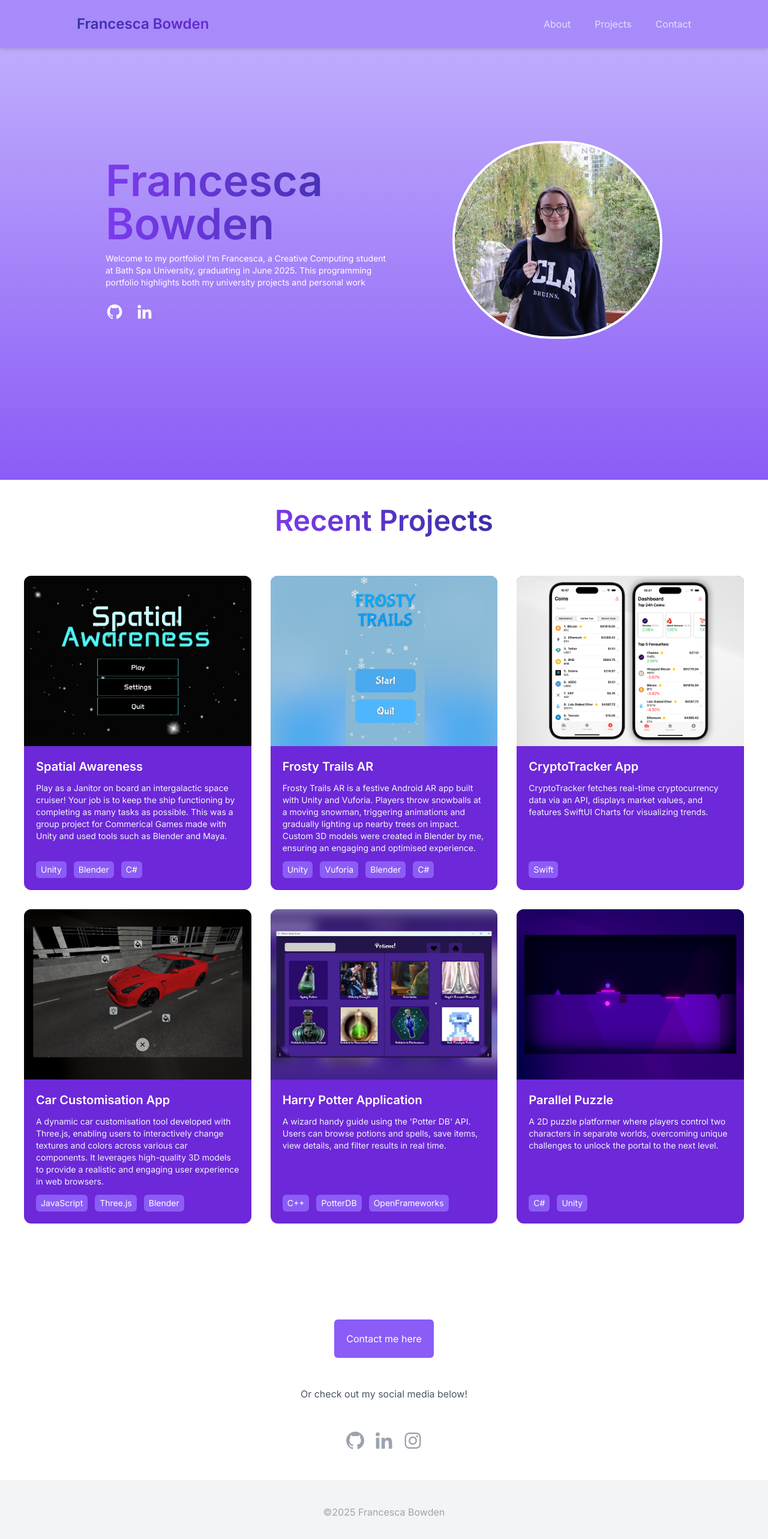
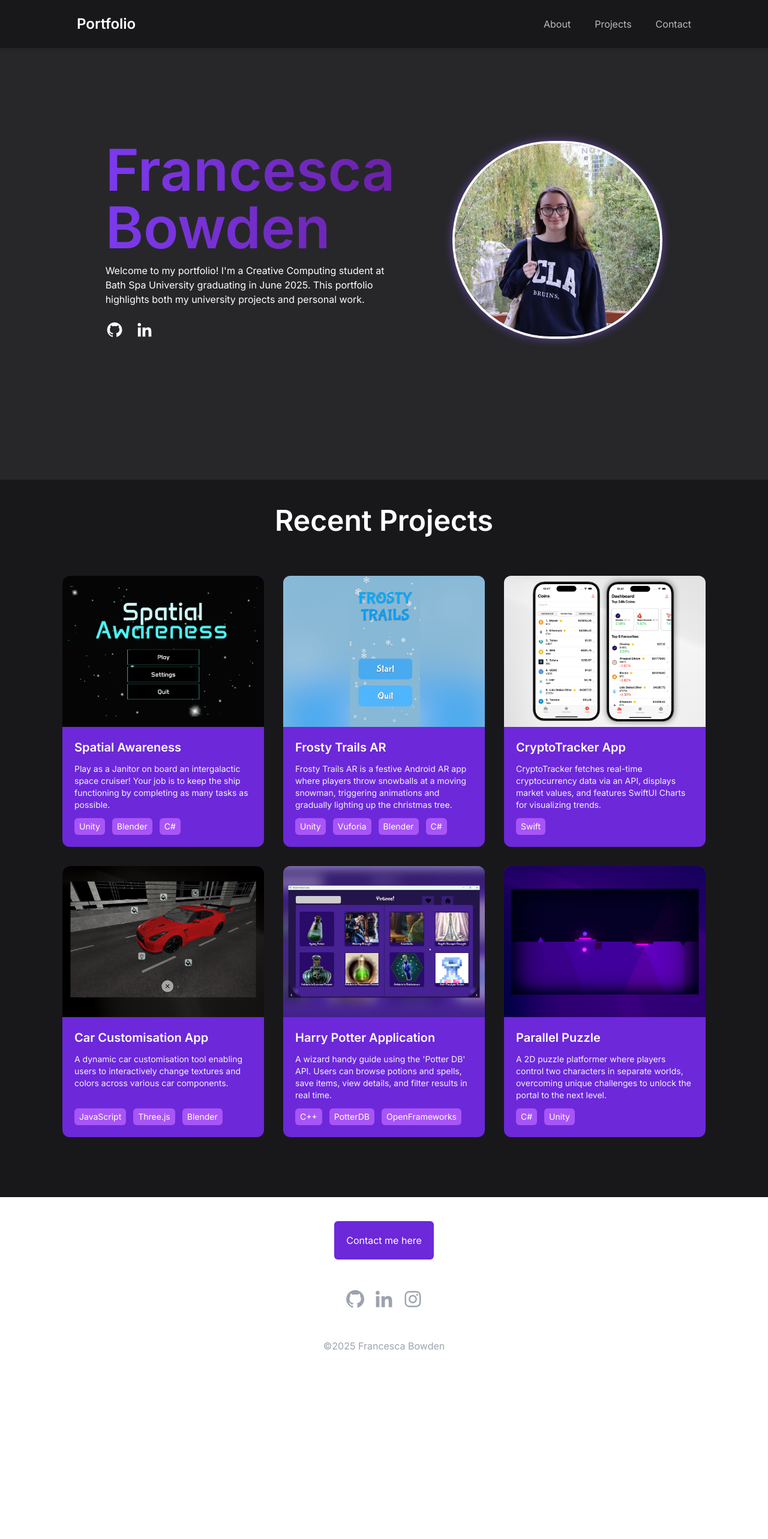
Before and after one commit to FranBowden/Portfolio, a React (Vite) app: page / in a window 1280 px wide. Shown: the top 2566 px of the page at 60% size. After the commit the page ends 2296 px from the top, so only its background shows below. Built offline with nearby package versions, Linux system fonts and the light colour scheme.

Commit message:
Updated Tailwindcss Style

```diff
--- a/src/App.jsx
+++ b/src/App.jsx
@@ -7,7 +7,7 @@ import Projects from "./Components/Projects";
 function App() {
   return (
     <div className="min-h-screen">
-      <div className="fixed top-0 -z-10 min-h-screen w-full bg-gradient-to-b from-violet-300 to-violet-500"></div>
+      <div className="fixed top-0 -z-10 min-h-screen w-full bg-zinc-800"></div>
       <Navbar />
       <About />
       <Projects />
--- a/src/Components/About.jsx
+++ b/src/Components/About.jsx
@@ -1,6 +1,8 @@
 import React from "react";
 import { motion } from "framer-motion";
-import { BiLogoGithub, BiLogoLinkedin } from "react-icons/bi";
+import { BiArrowFromTop, BiLogoGithub, BiLogoLinkedin } from "react-icons/bi";
+
+import { GoArrowDown } from "react-icons/go";
 
 import image from "../../public/profile.jpeg";
 const About = () => {
@@ -23,16 +25,16 @@ const About = () => {
           transition={{ duration: 0.8, delay: 0.4 }}
           className="flex flex-col items-center md:items-start justify-center gap-3"
         >
-          <h1 className="bg-clip-text text-5xl md-text-6xl lg:text-7xl font-semibold text-center md:text-left text-transparent bg-gradient-to-r from-violet-600 to-indigo-800">
+          <h1 className="bg-clip-text text-5xl md-text-6xl lg:text-8xl font-semibold text-center md:text-left text-transparent bg-gradient-to-r from-violet-600 to-purple-800">
             Francesca Bowden
           </h1>
           {/*   <h3 className="text-xl md-text-2xl lg:text-3xl font-lgiht text-center md:text-left text-white">
             Software Engineer
           </h3> */}
-          <p className="text-sm text-white text-center md:text-left text-pretty">
-            Welcome to my portfolio! I'm Francesca, a Creative Computing student
-            at Bath Spa University, graduating in June 2025. This programming
-            portfolio highlights both my university projects and personal work
+          <p className="text-2sm text-white text-center md:text-left text-pretty">
+            Welcome to my portfolio! I'm a Creative Computing student at Bath
+            Spa University graduating in June 2025. This portfolio highlights
+            both my university projects and personal work.
           </p>
           <div className="flex gap-5 mt-3">
             <a href="https://github.com/FranBowden" target="_blank">
@@ -49,7 +51,7 @@ const About = () => {
 
         <img
           src={image}
-          className="w-[250px] md:w-[350px] rounded-full border-4 border-white  hover:scale-105  transition-all duration-500"
+          className="w-[250px] md:w-[350px] rounded-full border-4 border-white shadow-[0px_0px_15px] shadow-violet-500/60 hover:scale-105  transition-all duration-500"
           alt="profile-image"
         />
       </motion.div>
--- a/src/Components/Contacts.jsx
+++ b/src/Components/Contacts.jsx
@@ -9,21 +9,20 @@ import {
 
 const Contacts = () => {
   return (
-    <div className="mx-auto w-full min-h-[20vh] bg-white" id="contact">
+    <div className="mx-auto w-full min-h-[20vh]" id="contact">
       <motion.div
         initial={{ opacity: 0, y: 50 }}
         whileInView={{ opacity: 1, y: 0 }}
         viewport={{ once: true }}
         transition={{ duration: 0.5, delay: 0.1 }}
-        className=" mx-auto mt-20 flex items-center justify-center flex-col gap-8 sm:gap-12"
+        className=" mx-auto flex items-center justify-center flex-col gap-8 sm:gap-12"
       >
         <a href="mailto:francescalbowden@gmail.com">
-          <button className="mt-10  hover:bg-violet-600 hover:scale-110  transition-all duration-300 text-white relative overflow-hidden group rounded-md bg-violet-500  p-5">
+          <button className="mt-10  hover:bg-violet-900 hover:scale-110  transition-all duration-300 text-white relative overflow-hidden group rounded-md bg-violet-700  p-5">
             Contact me here
           </button>
         </a>
 
-        <p className="text-gray-600"> Or check out my social media below!</p>
         <div class="flex space-x-3  text-gray-400">
           <a href="https://github.com/FranBowden">
             <BiLogoGithub className="text-4xl hover:text-violet-600 hover:scale-110  hover:translate-y-[-5px]  transition-all duration-300" />
@@ -37,7 +36,7 @@ const Contacts = () => {
           </a>
         </div>
 
-        <footer className="w-full border-t bg-gray-100 border-gray-100 p-10">
+        <footer className="w-full pb-10">
           <div className="text-gray-400 text-center text-sm sm:text-base hover:text-gray-300 transition-colors">
             ©2025 Francesca Bowden
           </div>
--- a/src/Components/Navbar.jsx
+++ b/src/Components/Navbar.jsx
@@ -5,13 +5,13 @@ const Navbar = () => {
   const [isMenuOpen, setIsMenuOpen] = useState(false);
 
   return (
-    <header className="fixed top-0 w-full  drop-shadow-md bg-violet-400 z-50">
+    <header className="fixed top-0 w-full  drop-shadow-md bg-zinc-900 z-50">
       <nav className="max-w-7xl mx-auto py-6 px-6 lg:px-32 flex items-center justify-between text-white">
         <a
           href="#about"
-          className=" text-transparent bg-gradient-to-l from-violet-700 to-indigo-800 text-xl md:text-2xl font-semibold bg-clip-text hover:scale-110 transition-all duration-300"
+          className=" text-transparent bg-white text-xl md:text-2xl font-semibold bg-clip-text hover:scale-110 transition-all duration-300"
         >
-          Francesca Bowden
+          Portfolio
         </a>
         <ul className="hidden md:flex gap-10">
           <li className="opacity-70 hover:opacity-100 transition-opacity duration-300">
@@ -38,20 +38,20 @@ const Navbar = () => {
         </button>
 
         {isMenuOpen && (
-          <ul className="md:hidden absolute top-16 left-0 right-0 bg-violet-400 space-y-5 py-10 text-center">
-            <li className="group px-10 opacity-80 hover:opacity-100 transition-opacity">
+          <ul className="md:hidden absolute top-16 left-0 right-0 bg-zinc-900 text-center">
+            <li className="group p-2 px-10 opacity-80 hover:bg-zinc-800 hover:opacity-100 transition-all">
               <a href="#about" onClick={() => setIsMenuOpen(false)}>
                 <span className="text-lg">About</span>
               </a>
             </li>
 
-            <li className="group px-10 opacity-80 hover:opacity-100 transition-opacity">
+            <li className="group p-2 px-10 opacity-80 hover:bg-zinc-800 hover:opacity-100 transition-all">
               <a href="#projects" onClick={() => setIsMenuOpen(false)}>
                 <span className="text-lg">Projects</span>
               </a>
             </li>
 
-            <li className="group px-10 opacity-80 hover:opacity-100 transition-opacity">
+            <li className="group p-2 px-10 opacity-80 hover:bg-zinc-800 hover:opacity-100 transition-all">
               <a href="#contact" onClick={() => setIsMenuOpen(false)}>
                 <span className="text-lg">Contact</span>
               </a>
--- a/src/Components/Projects.jsx
+++ b/src/Components/Projects.jsx
@@ -3,14 +3,14 @@ import { motion } from "framer-motion";
 import { projectData } from "../Data/projectData";
 const Projects = () => {
   return (
-    <div id="projects">
-      <div className="mx-auto max-w-7xl p-4 sm:p-10 text-white flex flex-col gap-10 sm:gap-16 items-center justify-center">
+    <div className="bg-zinc-900 pb-[60px] " id="projects">
+      <div className="mx-auto max-w-6xl p-4 sm:p-10 text-white flex flex-col gap-10 sm:gap-16 items-center justify-center ">
         <motion.h1
           initial={{ opacity: 0, y: 20 }}
           whileInView={{ opacity: 1, y: 0 }}
           viewport={{ once: true }}
           transition={{ duration: 0.8 }}
-          className="text-4xl sm:text-5xl font-semibold text-transparent bg-clip-text bg-gradient-to-r from-violet-600 to-indigo-800 p-1"
+          className="text-4xl sm:text-5xl font-semibold text-transparent bg-clip-text bg-white p-1"
         >
           Recent Projects
         </motion.h1>
@@ -27,12 +27,9 @@ const Projects = () => {
               href={project.link}
               key={project.id}
               target="_blank"
-              className="flex bg-violet-700  flex-col rounded-xl bg-violet-400 overflow-hidden cursor-pointer transition-all duration-300 hover:scale-105"
+              className="flex flex-col rounded-xl bg-violet-700 overflow-hidden cursor-pointer hover:bg-violet-900 transition-all duration-300 hover:scale-105"
             >
-              <img
-                src={project.image}
-                className="hover:scale-105 transition-transform duration-300"
-              ></img>
+              <img src={project.image} />
 
               <div className="flex flex-col gap-3 bg-grey-900 p-5 transition-colors duration-300 hover:bg-violet-900 flex-grow">
                 <h3 className="text-xl font-semibold text-white">
@@ -43,7 +40,7 @@ const Projects = () => {
                   {project.technologies.map((tech, index) => (
                     <span
                       key={index}
-                      className="px-2 py-1 bg-violet-500 rounded-md text-sm"
+                      className="px-2 py-1 bg-purple-500 rounded-md text-sm"
                     >
                       {tech}
                     </span>
--- a/src/Data/projectData.js
+++ b/src/Data/projectData.js
@@ -11,7 +11,7 @@ export const projectData = [
     image: project1,
     title: "Spatial Awareness",
     description:
-      "Play as a Janitor on board an intergalactic space cruiser! Your job is to keep the ship functioning by completing as many tasks as possible. This was a group project for Commerical Games made with Unity and used tools such as Blender and Maya.",
+      "Play as a Janitor on board an intergalactic space cruiser! Your job is to keep the ship functioning by completing as many tasks as possible. ",
     link: "https://github.com/McEw3965/CommercialGames",
     technologies: ["Unity", "Blender", "C#"],
   },
@@ -20,7 +20,7 @@ export const projectData = [
     image: project2,
     title: "Frosty Trails AR",
     description:
-      "Frosty Trails AR is a festive Android AR app built with Unity and Vuforia. Players throw snowballs at a moving snowman, triggering animations and gradually lighting up nearby trees on impact. Custom 3D models were created in Blender by me, ensuring an engaging and optimised experience.",
+      "Frosty Trails AR is a festive Android AR app where players throw snowballs at a moving snowman, triggering animations and gradually lighting up the christmas tree.",
     link: "https://github.com/FranBowden/FrostyTrails",
     technologies: ["Unity", "Vuforia", "Blender", "C#"],
   },
@@ -38,7 +38,7 @@ export const projectData = [
     image: project4,
     title: "Car Customisation App",
     description:
-      "A dynamic car customisation tool developed with Three.js, enabling users to interactively change textures and colors across various car components. It leverages high-quality 3D models to provide a realistic and engaging user experience in web browsers.",
+      "A dynamic car customisation tool enabling users to interactively change textures and colors across various car components.",
     link: "https://github.com/FranBowden/Car-Customisation-Project",
     technologies: ["JavaScript", "Three.js", "Blender"],
   },
```
